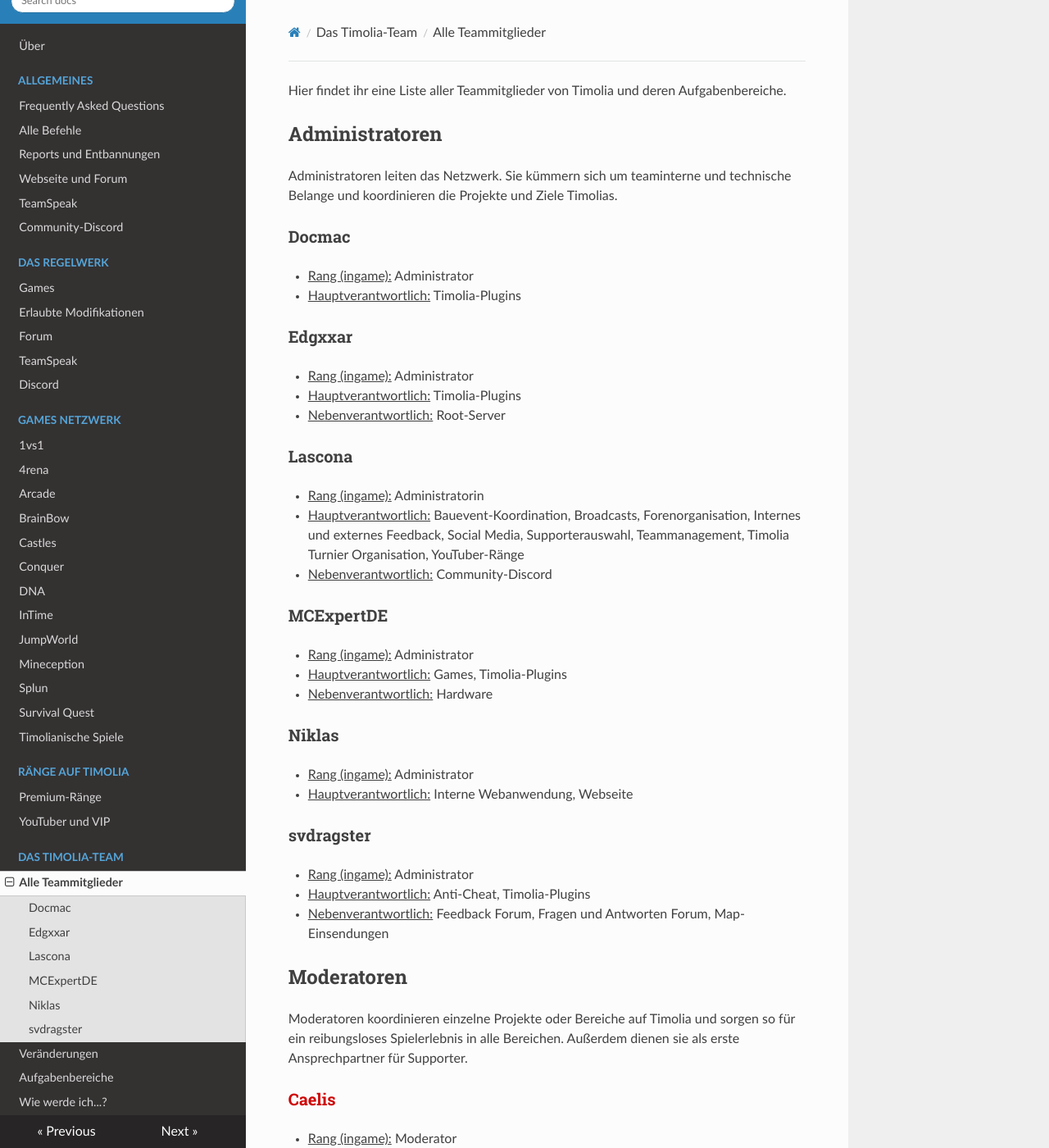
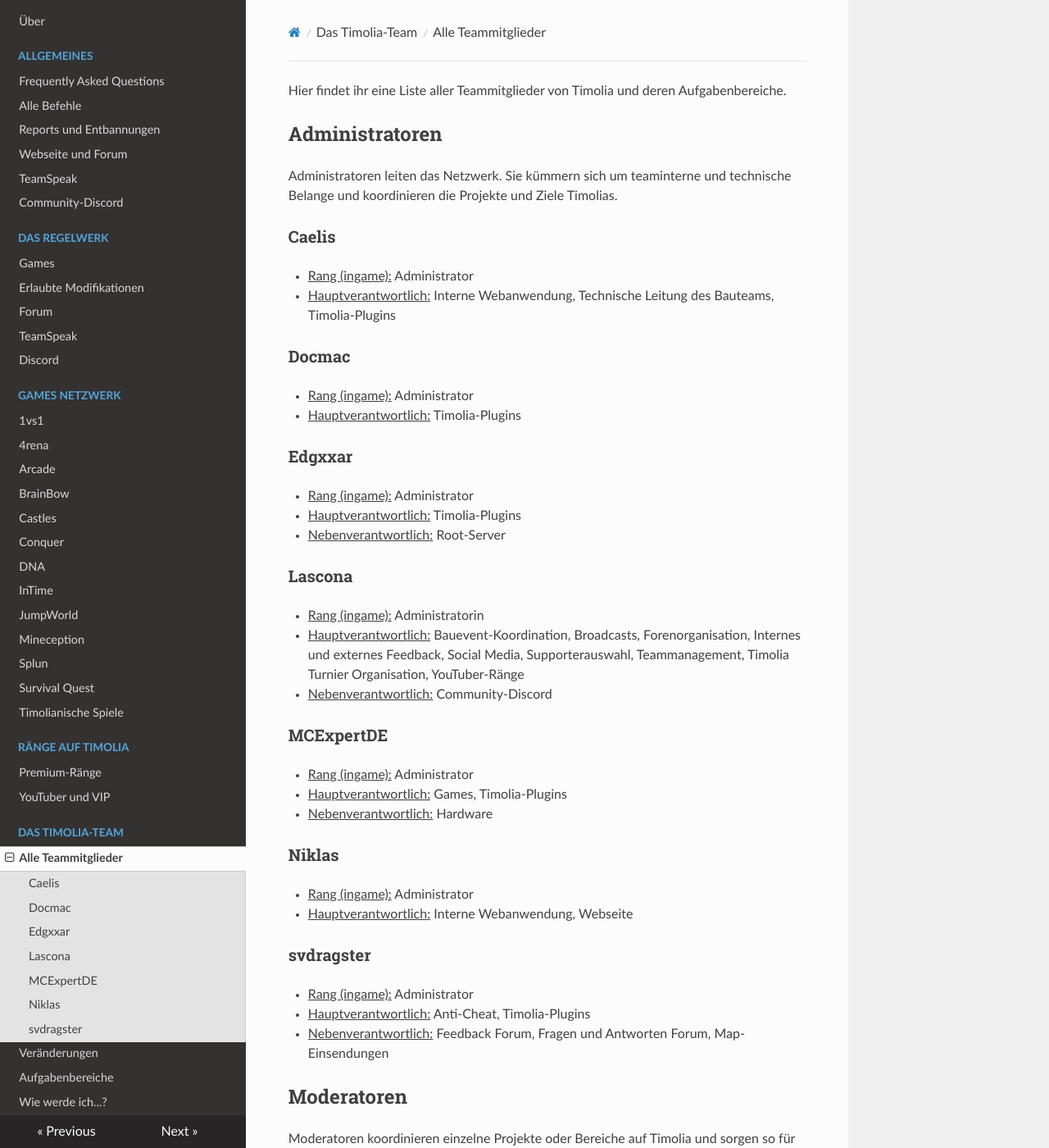
Before and after one commit to TimoliaDE/HowTo, an MkDocs documentation site: the page built from docs/team/members.md, in a window 1280 px wide and 1400 px high. Shown: the whole window at 82% size. Built offline with MkDocs 1.6.1, drawn with Linux system fonts in a browser that asks for light colours; nearby versions of some CDN libraries; old or Windows-style settings are respelled for this version of MkDocs; some of the changed text lies outside the part shown.

Commit message:
Update members.md

```diff
--- a/docs/team/members.md
+++ b/docs/team/members.md
@@ -5,11 +5,15 @@ Hier findet ihr eine Liste aller Teammitglieder von Timolia und deren Aufgabenbe
 
 Administratoren leiten das Netzwerk. Sie kümmern sich um teaminterne und technische Belange und koordinieren die Projekte und Ziele Timolias.
 
-### <strong>Docmac</span></strong>
+### <strong>Caelis</strong>
+- <u>Rang (ingame):</u> Administrator
+- <u>Hauptverantwortlich:</u> Interne Webanwendung, Technische Leitung des Bauteams, Timolia-Plugins
+
+### <strong>Docmac</strong>
 - <u>Rang (ingame):</u> Administrator
 - <u>Hauptverantwortlich:</u> Timolia-Plugins
 
-### <strong>Edgxxar</span></strong>
+### <strong>Edgxxar</strong>
 - <u>Rang (ingame):</u> Administrator
 - <u>Hauptverantwortlich:</u> Timolia-Plugins
 - <u>Nebenverantwortlich:</u> Root-Server
@@ -36,10 +40,6 @@ Administratoren leiten das Netzwerk. Sie kümmern sich um teaminterne und techni
 ## Moderatoren
 
 Moderatoren koordinieren einzelne Projekte oder Bereiche auf Timolia und sorgen so für ein reibungsloses Spielerlebnis in alle Bereichen. Außerdem dienen sie als erste Ansprechpartner für Supporter.
-
-### <strong><span style="color:#CF0101">Caelis</strong>
-- <u>Rang (ingame):</u> Moderator
-- <u>Hauptverantwortlich:</u> Interne Webanwendung, Technische Leitung des Bauteams, Timolia-Plugins
 
 ### <strong><span style="color:#CF0101">Julian_999999999</span></strong>
 - <u>Rang (ingame):</u> Moderator
```
